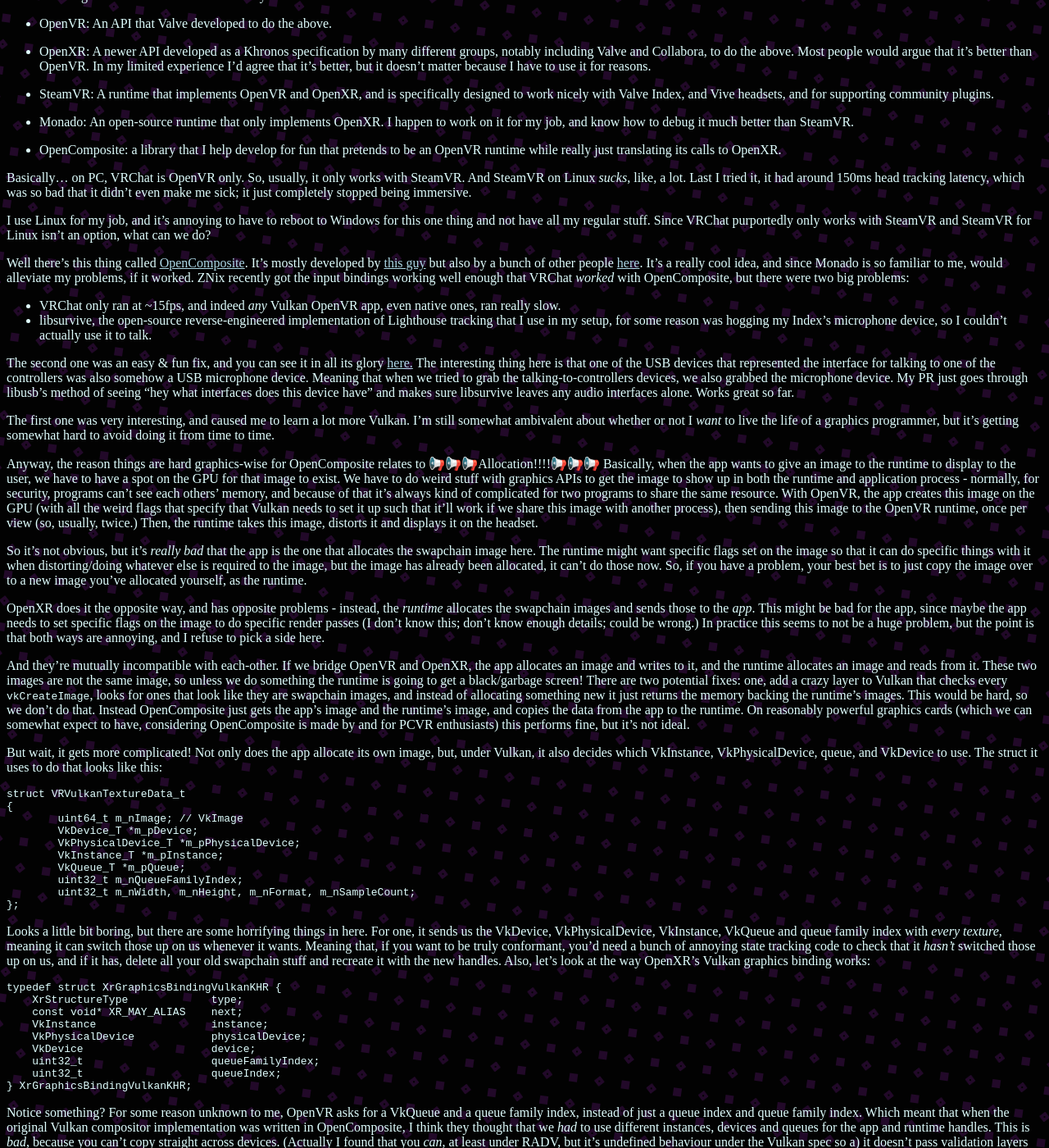
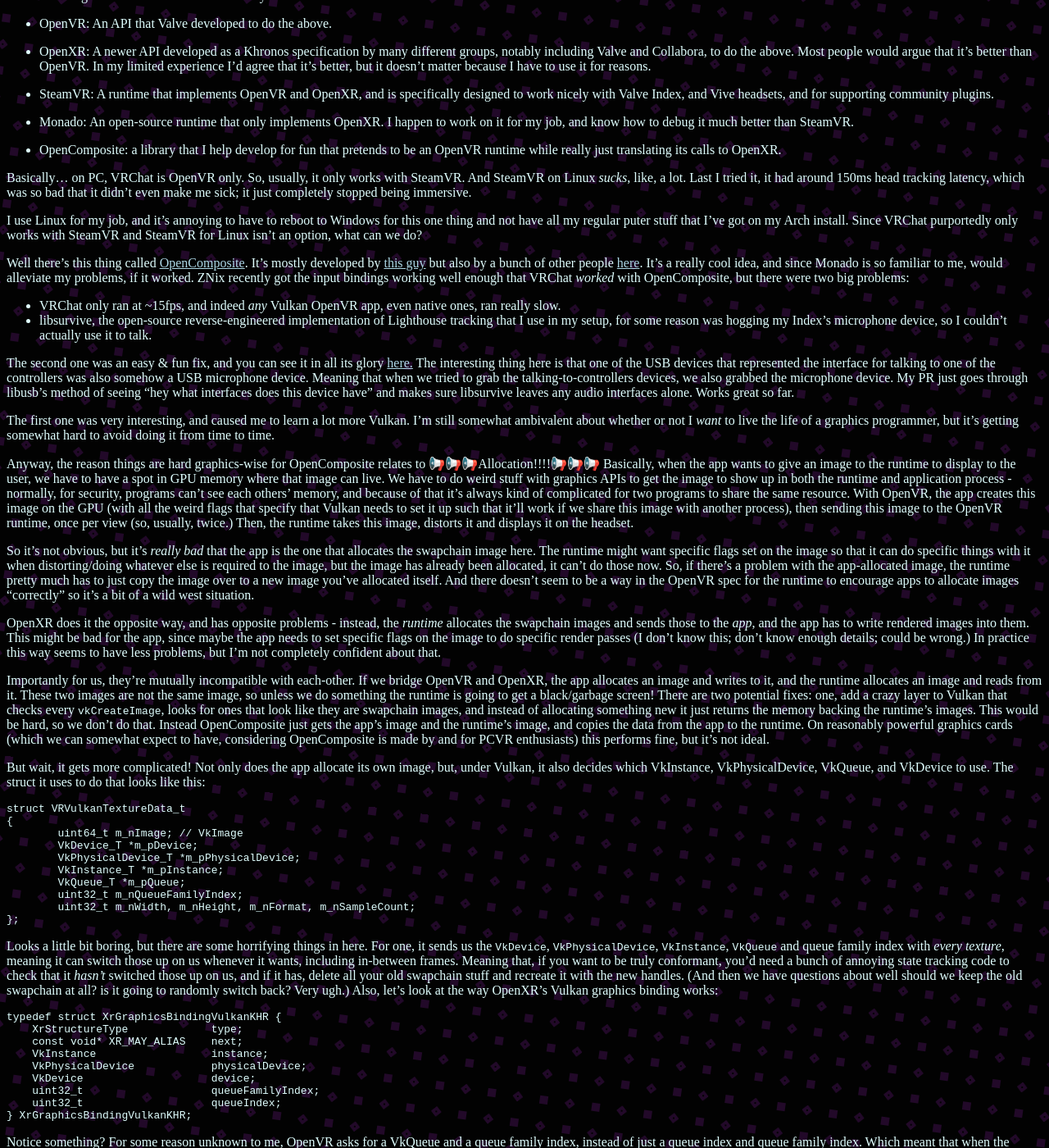
Before and after one commit to slitcch/slitcch.github.io, a Jekyll site: the page built from _posts/2022-07-16-got-opencomposite-working.markdown, in a window 1280 px wide and 1400 px high, scrolled down 584 px. Shown: the whole window at 82% size. Built offline with Jekyll 4.4.1, drawn with Linux system fonts in a browser that asks for light colours; some of the changed text lies outside the part shown.

Commit message:
more stuff

````diff
--- a/_posts/2022-07-16-got-opencomposite-working.markdown
+++ b/_posts/2022-07-16-got-opencomposite-working.markdown
@@ -5,48 +5,128 @@
 categories: update
 ---
 
-Hey friends, this is super cool, somehow I put out enough fires that I can play VRChat on Linux! Check it out:
+Hey friends, this is super cool, somehow I put out enough fires that I can play
+VRChat on Linux without using SteamVR! Check it out:
 
-<iframe title="vrchat with opencomposite/monado" src="https://diode.zone/videos/embed/04d23ef5-db0f-4a40-974a-53ab5cc4abf3" allowfullscreen="" sandbox="allow-same-origin allow-scripts allow-popups" width="560" height="315" frameborder="0"></iframe>
+<iframe title="vrchat with opencomposite/monado"
+src="https://diode.zone/videos/embed/04d23ef5-db0f-4a40-974a-53ab5cc4abf3"
+allowfullscreen="" sandbox="allow-same-origin allow-scripts allow-popups"
+width="560" height="315" frameborder="0"></iframe>
 
-Let me explain this from scratch. If you vaguely know what OpenXR, OpenVR, Monado and libsurvive are, you can skip this part.
+Let me explain this from scratch. If you vaguely know what OpenXR, OpenVR,
+Monado and libsurvive are, you can skip this part.
 
 Let me define some terms:
 
-* "Runtime" - a piece of software that goes in-between AR/VR games/apps and your actual headset. It's responsible for tracking your head, hands/controllers, initializing/tending to your VR headset, and making your VR headset display images that go into your eyeballs. Usually, every frame, apps ask the runtime for where your head/hands are, and then render an image and give this image back to the runtime to show to you.
+* "Runtime" - a piece of software that goes in-between AR/VR games/apps and your
+  actual headset. It's responsible for tracking your head, hands/controllers,
+  initializing/tending to your VR headset, and making your VR headset display
+  images that go into your eyeballs. Usually, every frame, apps ask the runtime
+  for where your head/hands are, and then render an image and give this image
+  back to the runtime to show to you.
 
 * OpenVR: An API that Valve developed to do the above.
 
-* OpenXR: A newer API developed as a Khronos specification by many different groups, notably including Valve and Collabora, to do the above. Most people would argue that it's better than OpenVR. In my limited experience I'd agree that it's better, but it doesn't matter because I have to use it for reasons.
+* OpenXR: A newer API developed as a Khronos specification by many different
+  groups, notably including Valve and Collabora, to do the above. Most people
+  would argue that it's better than OpenVR. In my limited experience I'd agree
+  that it's better, but it doesn't matter because I have to use it for reasons.
 
-* SteamVR: A runtime that implements OpenVR and OpenXR, and is specifically designed to work nicely with Valve Index, and Vive headsets, and for supporting community plugins.
+* SteamVR: A runtime that implements OpenVR and OpenXR, and is specifically
+  designed to work nicely with Valve Index, and Vive headsets, and for
+  supporting community plugins.
 
-* Monado: An open-source runtime that only implements OpenXR. I happen to work on it for my job, and know how to debug it much better than SteamVR.
+* Monado: An open-source runtime that only implements OpenXR. I happen to work
+  on it for my job, and know how to debug it much better than SteamVR.
 
-* OpenComposite: a library that I help develop for fun that pretends to be an OpenVR runtime while really just translating its calls to OpenXR.
+* OpenComposite: a library that I help develop for fun that pretends to be an
+  OpenVR runtime while really just translating its calls to OpenXR.
 
-Basically... on PC, VRChat is OpenVR only. So, usually, it only works with SteamVR. And SteamVR on Linux *sucks*, like, a lot. Last I tried it, it had around 150ms head tracking latency, which was so bad that it didn't even make me sick; it just completely stopped being immersive.
+Basically... on PC, VRChat is OpenVR only. So, usually, it only works with
+SteamVR. And SteamVR on Linux *sucks*, like, a lot. Last I tried it, it had
+around 150ms head tracking latency, which was so bad that it didn't even make me
+sick; it just completely stopped being immersive.
 
-I use Linux for my job, and it's annoying to have to reboot to Windows for this one thing and not have all my regular stuff. Since VRChat purportedly only works with SteamVR and SteamVR for Linux isn't an option, what can we do?
+I use Linux for my job, and it's annoying to have to reboot to Windows for this
+one thing and not have all my regular puter stuff that I've got on my Arch
+install. Since VRChat purportedly only works with SteamVR and SteamVR for Linux
+isn't an option, what can we do?
 
-Well there's this thing called [OpenComposite](https://gitlab.com/znixian/OpenOVR). It's mostly developed by [this guy](https://znix.xyz/) but also by a bunch of other people [here](https://discord.gg/2EsWQk8ktp). It's a really cool idea, and since Monado is so familiar to me, would alleviate my problems, if it worked. ZNix recently got the input bindings working well enough that VRChat *worked* with OpenComposite, but there were two big problems:
+Well there's this thing called
+[OpenComposite](https://gitlab.com/znixian/OpenOVR). It's mostly developed by
+[this guy](https://znix.xyz/) but also by a bunch of other people
+[here](https://discord.gg/2EsWQk8ktp). It's a really cool idea, and since Monado
+is so familiar to me, would alleviate my problems, if it worked. ZNix recently
+got the input bindings working well enough that VRChat *worked* with
+OpenComposite, but there were two big problems:
 
-* VRChat only ran at ~15fps, and indeed *any* Vulkan OpenVR app, even native ones, ran really slow.
-* libsurvive, the open-source reverse-engineered implementation of Lighthouse tracking that I use in my setup, for some reason was hogging my Index's microphone device, so I couldn't actually use it to talk.
+* VRChat only ran at ~15fps, and indeed *any* Vulkan OpenVR app, even native
+  ones, ran really slow.
+* libsurvive, the open-source reverse-engineered implementation of Lighthouse
+  tracking that I use in my setup, for some reason was hogging my Index's
+  microphone device, so I couldn't actually use it to talk.
 
-The second one was an easy & fun fix, and you can see it in all its glory [here.](https://github.com/cntools/libsurvive/pull/274/commits/0ad93398b7ae05922ef9388b47e50fb2f7a49b9d) The interesting thing here is that one of the USB devices that represented the interface for talking to one of the controllers was also somehow a USB microphone device. Meaning that when we tried to grab the talking-to-controllers devices, we also grabbed the microphone device. My PR just goes through libusb's method of seeing "hey what interfaces does this device have" and makes sure libsurvive leaves any audio interfaces alone. Works great so far.
+The second one was an easy & fun fix, and you can see it in all its glory
+[here.](https://github.com/cntools/libsurvive/pull/274/commits/0ad93398b7ae05922ef9388b47e50fb2f7a49b9d)
+The interesting thing here is that one of the USB devices that represented the
+interface for talking to one of the controllers was also somehow a USB
+microphone device. Meaning that when we tried to grab the talking-to-controllers
+devices, we also grabbed the microphone device. My PR just goes through libusb's
+method of seeing "hey what interfaces does this device have" and makes sure
+libsurvive leaves any audio interfaces alone. Works great so far.
 
-The first one was very interesting, and caused me to learn a lot more Vulkan. I’m still somewhat ambivalent about whether or not I *want* to live the life of a graphics programmer, but it’s getting somewhat hard to avoid doing it from time to time.
+The first one was very interesting, and caused me to learn a lot more Vulkan.
+I’m still somewhat ambivalent about whether or not I *want* to live the life of
+a graphics programmer, but it’s getting somewhat hard to avoid doing it from
+time to time.
 
-Anyway, the reason things are hard graphics-wise for OpenComposite relates to 📢📢📢Allocation!!!!📢📢📢 Basically, when the app wants to give an image to the runtime to display to the user, we have to have a spot on the GPU for that image to exist. We have to do weird stuff with graphics APIs to get the image to show up in both the runtime and application process - normally, for security, programs can't see each others' memory, and because of that it's always kind of complicated for two programs to share the same resource. With OpenVR, the app creates this image on the GPU (with all the weird flags that specify that Vulkan needs to set it up such that it'll work if we share this image with another process), then sending this image to the OpenVR runtime, once per view (so, usually, twice.) Then, the runtime takes this image, distorts it and displays it on the headset.
+Anyway, the reason things are hard graphics-wise for OpenComposite relates to
+📢📢📢Allocation!!!!📢📢📢 Basically, when the app wants to give an image to the
+runtime to display to the user, we have to have a spot in GPU memory where that
+image can live. We have to do weird stuff with graphics APIs to get the image to
+show up in both the runtime and application process - normally, for security,
+programs can't see each others' memory, and because of that it's always kind of
+complicated for two programs to share the same resource. With OpenVR, the app
+creates this image on the GPU (with all the weird flags that specify that Vulkan
+needs to set it up such that it'll work if we share this image with another
+process), then sending this image to the OpenVR runtime, once per view (so,
+usually, twice.) Then, the runtime takes this image, distorts it and displays it
+on the headset.
 
-So it's not obvious, but it's *really bad* that the app is the one that allocates the swapchain image here. The runtime might want specific flags set on the image so that it can do specific things with it when distorting/doing whatever else is required to the image, but the image has already been allocated, it can't do those now. So, if you have a problem, your best bet is to just copy the image over to a new image you've allocated yourself, as the runtime.
+So it's not obvious, but it's *really bad* that the app is the one that
+allocates the swapchain image here. The runtime might want specific flags set on
+the image so that it can do specific things with it when distorting/doing
+whatever else is required to the image, but the image has already been
+allocated, it can't do those now. So, if there's a problem with the
+app-allocated image, the runtime pretty much has to just copy the image over to
+a new image you've allocated itself. And there doesn't seem to be a way in the
+OpenVR spec for the runtime to encourage apps to allocate images "correctly" so
+it's a bit of a wild west situation.
 
-OpenXR does it the opposite way, and has opposite problems - instead, the *runtime* allocates the swapchain images and sends those to the *app*. This might be bad for the app, since maybe the app needs to set specific flags on the image to do specific render passes (I don't know this; don't know enough details; could be wrong.) In practice this seems to not be a huge problem, but the point is that both ways are annoying, and I refuse to pick a side here.
+OpenXR does it the opposite way, and has opposite problems - instead, the
+*runtime* allocates the swapchain images and sends those to the *app*, and the
+app has to write rendered images into them. This might be bad for the app, since
+maybe the app needs to set specific flags on the image to do specific render
+passes (I don't know this; don't know enough details; could be wrong.) In
+practice this way seems to have less problems, but I'm not completely confident
+about that.
 
-And they're mutually incompatible with each-other. If we bridge OpenVR and OpenXR, the app allocates an image and writes to it, and the runtime allocates an image and reads from it. These two images are not the same image, so unless we do something the runtime is going to get a black/garbage screen! There are two potential fixes: one, add a crazy layer to Vulkan that checks every `vkCreateImage`, looks for ones that look like they are swapchain images, and instead of allocating something new it just returns the memory backing the runtime's images. This would be hard, so we don't do that. Instead OpenComposite just gets the app's image and the runtime's image, and copies the data from the app to the runtime. On reasonably powerful graphics cards (which we can somewhat expect to have, considering OpenComposite is made by and for PCVR enthusiasts) this performs fine, but it's not ideal.
+Importantly for us, they're mutually incompatible with each-other. If we bridge
+OpenVR and OpenXR, the app allocates an image and writes to it, and the runtime
+allocates an image and reads from it. These two images are not the same image,
+so unless we do something the runtime is going to get a black/garbage screen!
+There are two potential fixes: one, add a crazy layer to Vulkan that checks
+every `vkCreateImage`, looks for ones that look like they are swapchain images,
+and instead of allocating something new it just returns the memory backing the
+runtime's images. This would be hard, so we don't do that. Instead OpenComposite
+just gets the app's image and the runtime's image, and copies the data from the
+app to the runtime. On reasonably powerful graphics cards (which we can somewhat
+expect to have, considering OpenComposite is made by and for PCVR enthusiasts)
+this performs fine, but it's not ideal.
 
-But wait, it gets more complicated! Not only does the app allocate its own image, but, under Vulkan, it also decides which VkInstance, VkPhysicalDevice, queue, and VkDevice to use. The struct it uses to do that looks like this:
+But wait, it gets more complicated! Not only does the app allocate its own
+image, but, under Vulkan, it also decides which VkInstance, VkPhysicalDevice,
+VkQueue, and VkDevice to use. The struct it uses to do that looks like this:
 
 ```cpp
 struct VRVulkanTextureData_t
@@ -61,7 +141,7 @@
 };
 ```
 
-Looks a little bit boring, but there are some horrifying things in here. For one, it sends us the VkDevice, VkPhysicalDevice, VkInstance, VkQueue and queue family index with *every texture*, meaning it can switch those up on us whenever it wants. Meaning that, if you want to be truly conformant, you'd need a bunch of annoying state tracking code to check that it *hasn't* switched those up on us, and if it has, delete all your old swapchain stuff and recreate it with the new handles. Also, let's look at the way OpenXR's Vulkan graphics binding works:
+Looks a little bit boring, but there are some horrifying things in here. For one, it sends us the `VkDevice`, `VkPhysicalDevice`, `VkInstance`, `VkQueue` and queue family index with *every texture*, meaning it can switch those up on us whenever it wants, including in-between frames. Meaning that, if you want to be truly conformant, you'd need a bunch of annoying state tracking code to check that it *hasn't* switched those up on us, and if it has, delete all your old swapchain stuff and recreate it with the new handles. (And then we have questions about well should we keep the old swapchain at all? is it going to randomly switch back? Very ugh.) Also, let's look at the way OpenXR's Vulkan graphics binding works:
 
 ```
 typedef struct XrGraphicsBindingVulkanKHR {
@@ -87,7 +167,7 @@
 
 UH. OH. Yeah there is your problem. Vulkan is so explicit and conservative about what you're allowed to do that you often end up in really sticky situations like this, as compared to, say, OpenGL or D3D10.
 
-Okay, so... shit... what do we do? We can wait for the app to give us an image, initialize our OpenXR session with the app's VkInstance, VkPhysicalDevice and VkDevice (and hope it doesn't switch these up on us (none of the apps I've tested do this FWIW)), but how do we get the right queue? And what if there are other pitfalls?
+Okay, so... shit... what do we do? We can wait for the app to give us an image, initialize our OpenXR session with the app's `VkInstance`, `VkPhysicalDevice` and `VkDevice` (and hope it doesn't switch these up on us (none of the apps I've tested do this FWIW)), but how do we get the right queue? And what if there are other pitfalls?
 
 After many, many, many false starts, and many hours discussing with community members and coworkers (especially Ryan Bjorn and Christoph, thank you guys so so so so much for being so patient with me and taking the time to really think about my problems, no way I could have done this without your help & advice), I realized you can do this:
 
@@ -127,7 +210,7 @@
 
 Aaannnyyywaaayyyy, with that house-of-cards fix in place, I was able to really cleanly delete OpenComposite's vulkan compositor's third-buffer-allocation stuff and just copy directly from the app's image to the runtime's image. It asserts if the app changes up it's VkInstance/VkDevice/VkQueue, but so far no apps do that, and so far no users downstream have had real problems with it. That MR is [here](https://gitlab.com/znixian/OpenOVR/-/merge_requests/35) for all the world to see.
 
-Anyway, after that, VRChat just started working quite well! There are lots of problems sure, but in general the UIs work well (even through *two* layers of emulation - Proton *and* OpenComposite,) my avatar displays correctly, I can talk to people and while there is some jank, there aren't really any showstoppers left, I can just use it.
+Anyway, after that, VRChat (and the hellovr_vulkan sample) just started working quite well! There are lots of problems sure, but in general the UIs work well (even through *two* layers of emulation - Proton *and* OpenComposite,) my avatar displays correctly, I can talk to people and while there is some jank, there aren't really any showstoppers left, I can just use it.
 
 However the compositor is still trash. It's doing a whole lot more `vkQueueWaitIdle`s than it needs to, which makes the copies take around 3ms in total - too long. When big games put the GPU under pressure and/or take over about 5ms to render (assuming the displays run at 120Hz here,) this can make the frames tank a little more than they would under a good compositor. I can fix this but I need to do some rather gnarly refactors first. - specifically, I really want us to wait on the queue only on the *next* frame, so that a) we can safely do both copies concurrently and b) bundle up the wait on the image copy with the other stuff Monado does internally such that the next-frame-wait only actually happens very rarely. It'll happen, just will take time.
 
@@ -149,10 +232,4 @@
 * Playspace mover
 * Make aim->grip offset perfectly match SteamVR
 
-All that constitutes a few weeks of full-time work, so I'll be getting through it rather slowly along with my real job and other things I do for fun.
-
-Okay, anyway, that's pretty much all I've got for this post.
-
-VRChat will always hold a special place in my heart since I randomly joined one of my friend groups on there about 5 months ago. I'd always had this funny feeling my entire life. Something like, gah this body is weird and I don't like it and there's something wrong with me and <...>. When I tried VRChat, I discovered really fast that for some reason I really liked to inhabit female and non-binary avatars, and no seriously not in a weird way and .... *oh. I have dysphoria don't I.* There are a lot of memes about VRChat's gender shredder effect, but I dunno, it was definitely a great thing for me. It turned that general shitty feeling I had for the first ~2 decades of my life into a specific, measureable and solveable problem. I've started to edit my real-life appearance with this in mind, and I have to say I'm much happier with the way things are now. And when I'm not safe being my true self IRL, VR is my haven where I can ignore my real body for a while and just enjoy life. It sounds silly, but being able to much more reasonably hop on VR whenever I want without losing my work has been really nice already.
-
-I'll probably make another one showing off further fixes I make. Getting our opticaal hand-tracking working with VRChat will be super fun, for example.
+I also need to test with Neos, Beat Saber and Population One. I already know Neos doesn't work for non-graphics reasons (something with the input profile?) but the other ones are big unknowns for me. All of this constitutes a few weeks of full-time work, so I'll be getting through it rather slowly along with my real job and other things I do for fun. Anyways that's pretty much all I've got for this post. I'll probably make another post showing off further fixes I make, and hopefully make my own guide showing how to build all the stuff you need for this. laters!
````
Also changed, not shown: other parts of _posts/2022-07-16-got-opencomposite-working.markdown (+3 -0 lines).
